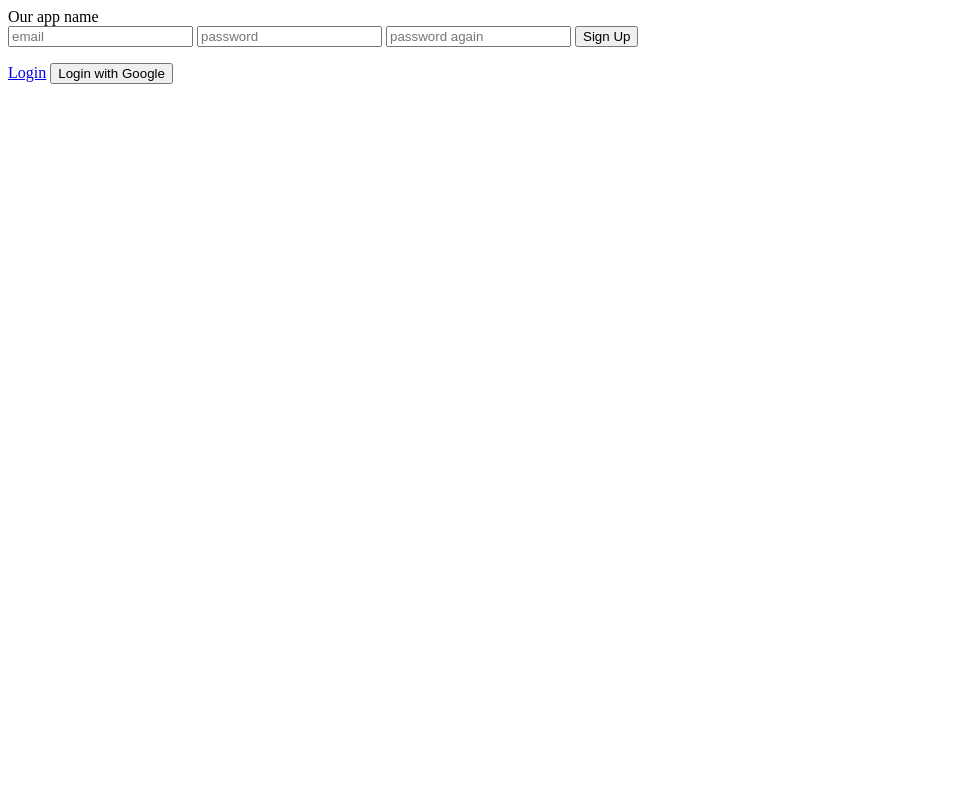
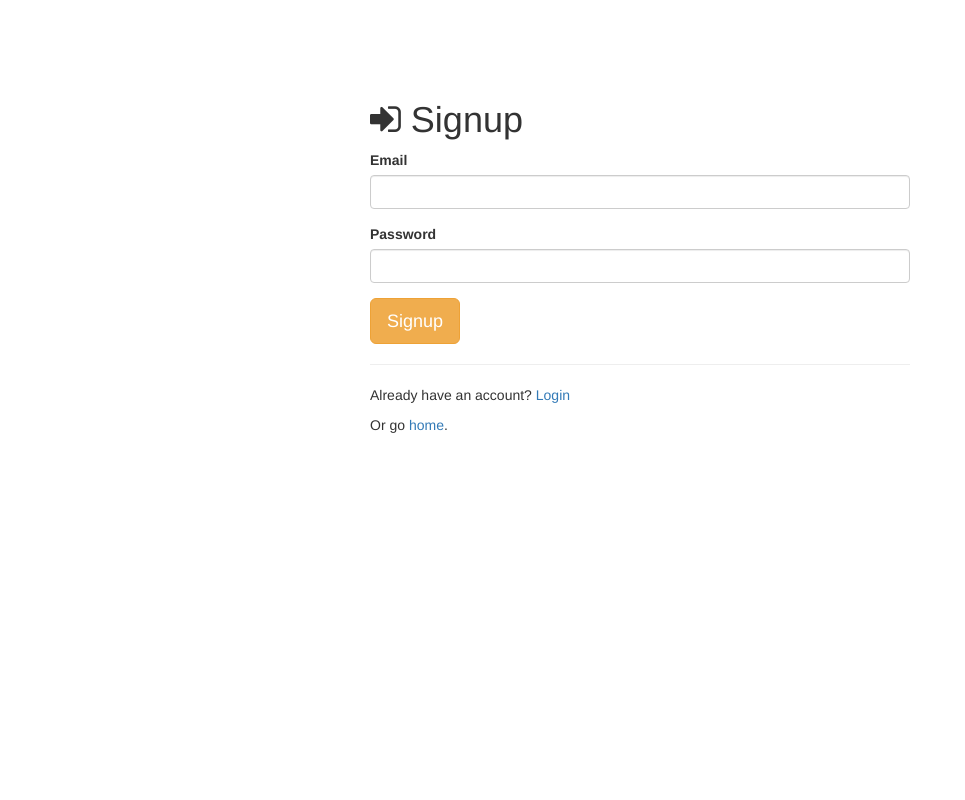
Before and after one commit to BenevolentBactrians/Greenfield, a Node server app: page /signup in a window 1280 px wide. Shown: the whole page, without its empty margins (0-965 px from the left). Run offline with Node 20, Linux system fonts and the light colour scheme; some libraries are stand-ins or nearby versions.

Commit message:
Adds signup page mockup layout

```diff
--- a/views/signup.ejs
+++ b/views/signup.ejs
@@ -1,13 +1,55 @@
-<title>Sign Up</title>
-<div class="container">
-    <div class="app-name">Our app name</div>
-    <div class="app-logo"></div>
-    <form action="/signup" method="post">
-        <input class="form" type="email" name="email" id="email" placeholder="email">
-        <input type="password" name="password" id="password" placeholder="password">
-        <input type="password" name="password-again" id="password-again" placeholder="password again">
-        <input type="submit" value="Sign Up">
-    </form>
-    <a href="/login">Login</a>
-    <button>Login with Google</button>
-</div>
+<!-- views/signup.ejs -->
+<!doctype html>
+<html>
+
+<head>
+    <title>Node Authentication</title>
+    <link rel="stylesheet" href="//netdna.bootstrapcdn.com/bootstrap/3.0.2/css/bootstrap.min.css">
+    <!-- load bootstrap css -->
+    <link rel="stylesheet" href="//netdna.bootstrapcdn.com/font-awesome/4.0.3/css/font-awesome.min.css">
+    <!-- load fontawesome -->
+    <style>
+        body {
+            padding-top: 80px;
+        }
+    </style>
+</head>
+
+<body>
+    <div class="container">
+
+        <div class="col-sm-6 col-sm-offset-3">
+
+            <h1>
+                <span class="fa fa-sign-in"></span> Signup</h1>
+
+
+
+            <!-- LOGIN FORM -->
+            <form action="/signup" method="post">
+                <div class="form-group">
+                    <label>Email</label>
+                    <input type="text" class="form-control" name="email">
+                </div>
+                <div class="form-group">
+                    <label>Password</label>
+                    <input type="password" class="form-control" name="password">
+                </div>
+
+                <button type="submit" class="btn btn-warning btn-lg">Signup</button>
+            </form>
+
+            <hr>
+
+            <p>Already have an account?
+                <a href="/login">Login</a>
+            </p>
+            <p>Or go
+                <a href="/">home</a>.</p>
+
+        </div>
+
+    </div>
+</body>
+
+</html>
```
